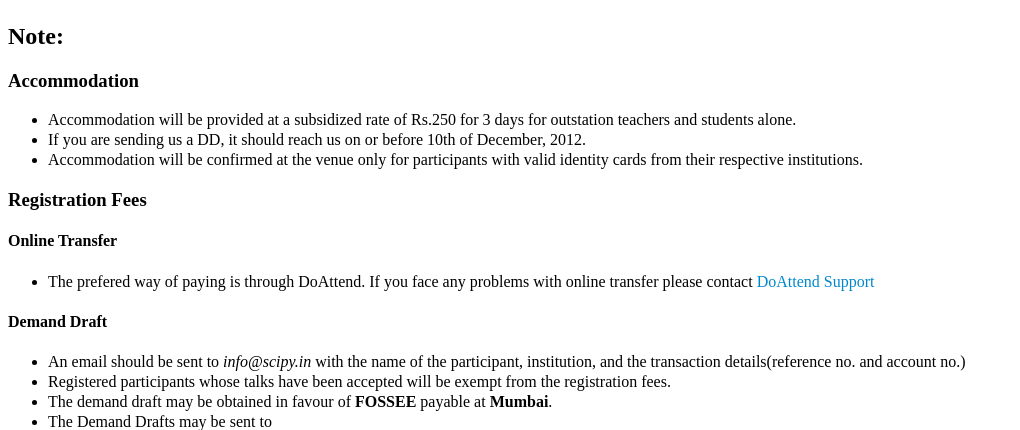
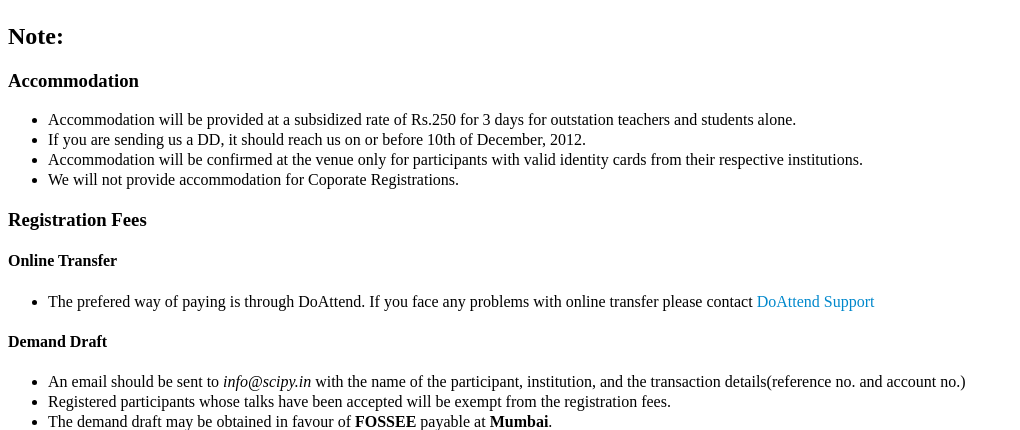
Before and after one commit to FOSSEE/scipywebsite, a Django app: template project/templates/registration/edit-registration.html in a window 1280 px wide. Shown: the part 1131-1561 px from the top of the page, without its empty margins (0-1020 px from the left). Run offline with Django 3.2, Linux system fonts and the light colour scheme; the template is opened without the code that fills it, so the values that code supplies are empty.

Commit message:
Accommodation information change

```diff
--- a/project/templates/about/fees.html
+++ b/project/templates/about/fees.html
@@ -84,6 +84,9 @@ If you are sending us a DD, it should reach us on or before 20th of November, 20
 <li>
 Accommodation will be confirmed at the venue only for participants with valid identity cards from their respective institutions.
 </li>
+<li>
+We will not provide accommodation for Coporate Registrations.
+</li>
 </ul>
 
 <!--h3 id="sec-2_2">Registration Fees </h3>
--- a/project/templates/registration/submit-registration.html
+++ b/project/templates/registration/submit-registration.html
@@ -17,6 +17,9 @@ If you are sending us a DD, it should reach us on or before 10th of December, 20
 </li>
 <li>
 Accommodation will be confirmed at the venue only for participants with valid identity cards from their respective institutions.
+</li>
+<li>
+We will not provide accommodation for Coporate Registrations.
 </li>
 </ul>
 
```
